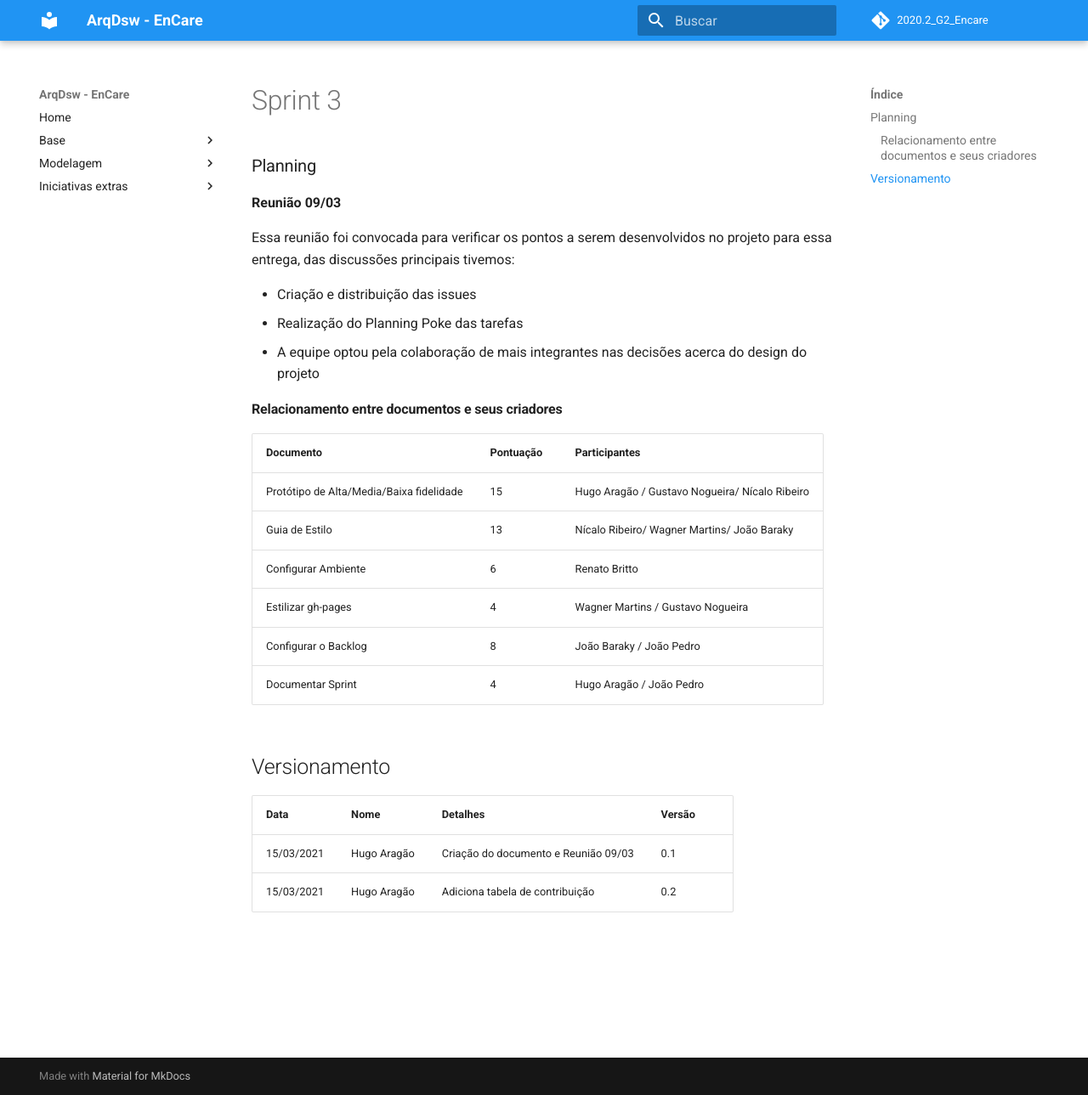
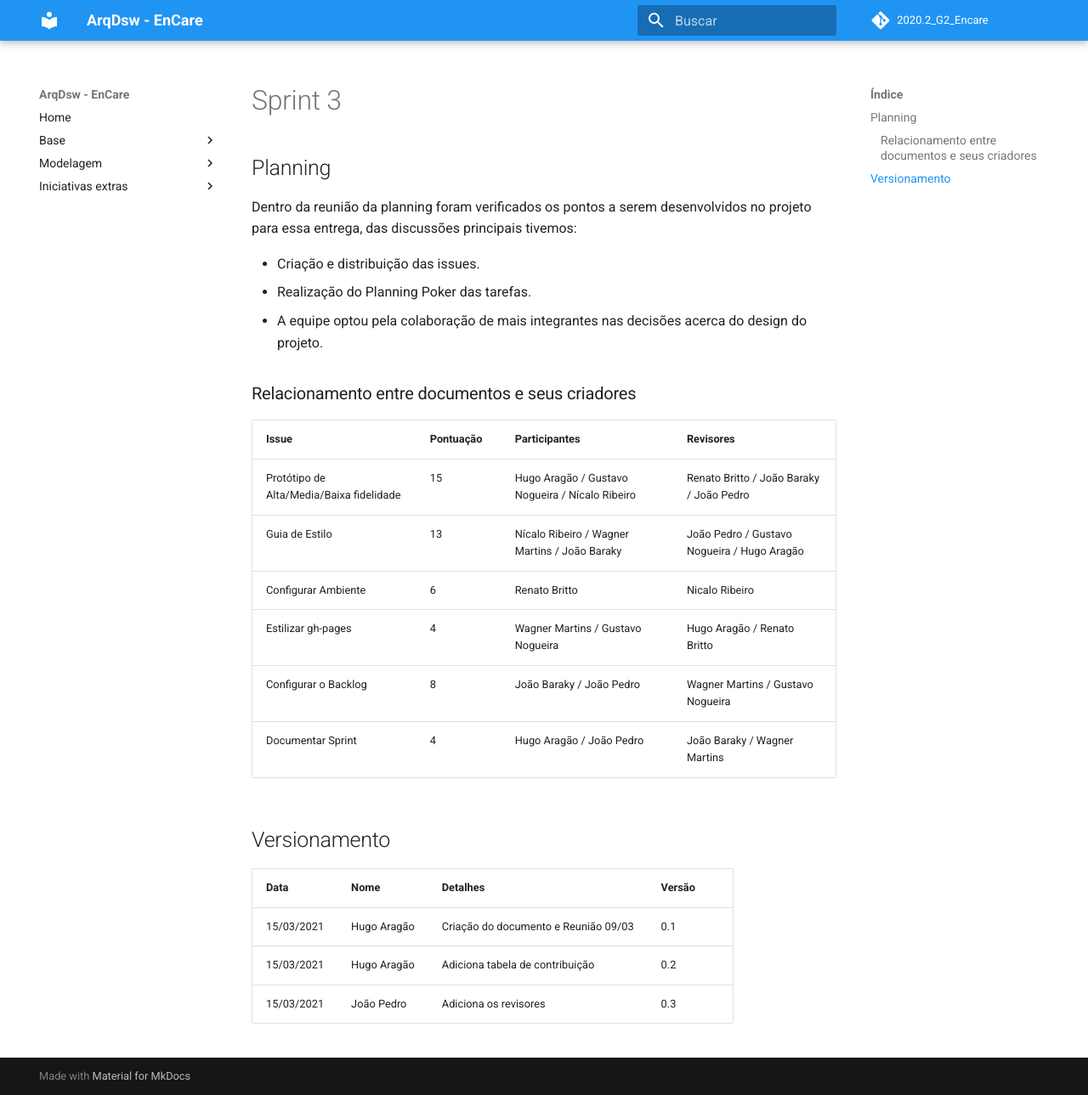
Before and after one commit to UnBArqDsw2020-2/2020.2_G2_Encare, an MkDocs documentation site: the page built from docs/Modelagem/sprints/Sprint3.md, in a window 1280 px wide and 1289 px high. Shown: the whole window at 85% size. Built offline with MkDocs 1.6.1 and Material for MkDocs 9.7.7, drawn with Linux system fonts in a browser that asks for light colours; comment, search, counter and statistics services are not loaded.

Commit message:
#54 Adicionando os revisores das issues

```diff
--- a/docs/Modelagem/sprints/Sprint3.md
+++ b/docs/Modelagem/sprints/Sprint3.md
@@ -1,25 +1,23 @@
 # Sprint 3
 
-### Planning
+## Planning
 
-**Reunião 09/03**
+Dentro da reunião da planning foram verificados os pontos a serem desenvolvidos no projeto para essa entrega, das discussões principais tivemos:
 
-Essa reunião foi convocada para verificar os pontos a serem desenvolvidos no projeto para essa entrega, das discussões principais tivemos:
+* Criação e distribuição das issues.
+* Realização do Planning Poker das tarefas.
+* A equipe optou pela colaboração de mais integrantes nas decisões acerca do design do projeto.
 
-* Criação e distribuição das issues
-* Realização do Planning Poke das tarefas
-* A equipe optou pela colaboração de mais integrantes nas decisões acerca do design do projeto
+### Relacionamento entre documentos e seus criadores
 
-#### Relacionamento entre documentos e seus criadores
-
-|      Documento |Pontuação|      Participantes     |
-|---------------------|--|---------------------------------------------|
-|Protótipo de Alta/Media/Baixa fidelidade|15|Hugo Aragão / Gustavo Nogueira/ Nícalo Ribeiro|
-|Guia de Estilo|13|Nícalo Ribeiro/ Wagner Martins/ João Baraky|
-|Configurar Ambiente|6|Renato Britto|
-|Estilizar gh-pages|4|Wagner Martins / Gustavo Nogueira|
-|Configurar o Backlog|8|João Baraky / João Pedro|
-|Documentar Sprint|4|Hugo Aragão / João Pedro|
+|      Issue |Pontuação|      Participantes     | Revisores |
+|---------------------|---|---------------------------------------------|---|
+|Protótipo de Alta/Media/Baixa fidelidade|15|Hugo Aragão / Gustavo Nogueira / Nícalo Ribeiro| Renato Britto / João Baraky / João Pedro |
+|Guia de Estilo|13|Nícalo Ribeiro / Wagner Martins / João Baraky| João Pedro / Gustavo Nogueira / Hugo Aragão |
+|Configurar Ambiente|6|Renato Britto| Nicalo Ribeiro |
+|Estilizar gh-pages|4|Wagner Martins / Gustavo Nogueira| Hugo Aragão / Renato Britto |
+|Configurar o Backlog|8|João Baraky / João Pedro| Wagner Martins / Gustavo Nogueira |
+|Documentar Sprint|4|Hugo Aragão / João Pedro| João Baraky / Wagner Martins |
 
 ## Versionamento
 
@@ -27,3 +25,4 @@ Essa reunião foi convocada para verificar os pontos a serem desenvolvidos no pr
 |-----|-------|---------|---------|
 | 15/03/2021 | Hugo Aragão| Criação do documento e Reunião 09/03 | 0.1 |
 | 15/03/2021 | Hugo Aragão| Adiciona tabela de contribuição | 0.2 |
+| 15/03/2021 | João Pedro | Adiciona os revisores | 0.3 |
```
